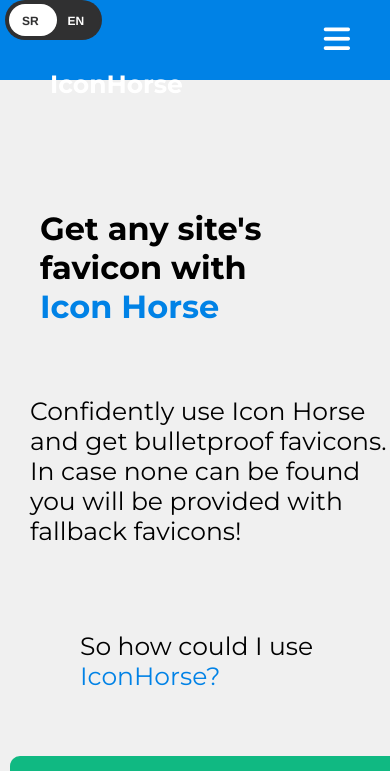
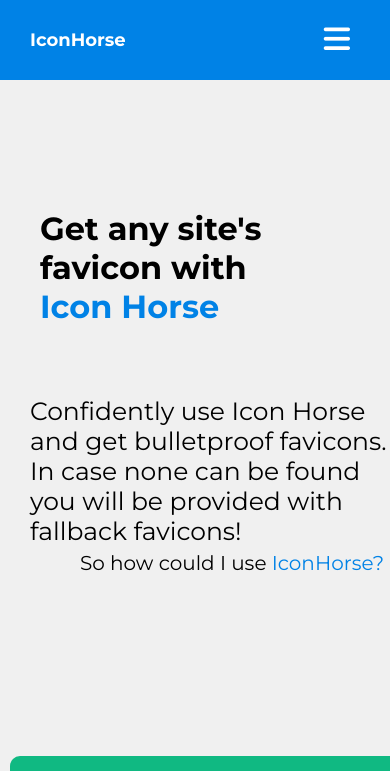
Before and after one commit to MedzidJasarovic/IconHorse, a plain HTML site: page pages/index.html in a window 390 px wide. Shown: the top 771 px of the page. Drawn offline with Linux system fonts and the light colour scheme.

Commit message:
moved the language button to dissapear with the other elements of nav when shrunken

```diff
--- a/css/about.css
+++ b/css/about.css
@@ -19,6 +19,12 @@
   padding: 20px;
   font-size: 20px;
   color: #303031;
+}
+
+@media (max-width: 1171px) {
+  .informacije p {
+    font-size: 14px;
+  }
 }
 .informacije p a {
   font-weight: bold;
--- a/css/header.css
+++ b/css/header.css
@@ -25,13 +25,14 @@ label.logo {
   color: white;
   font-size: 35px;
   line-height: 80px;
-  padding: 0 100px;
+  padding: 0 80px;
   font-weight: bold;
   /* background-color: #0082e6; */
 }
 nav ul {
   float: right;
   margin-right: 20px;
+  width: auto;
   /* background-color: #0082e6; */
 }
 nav ul li {
@@ -64,17 +65,17 @@ a:hover {
 #check {
   display: none;
 }
-@media (max-width: 952px) {
+@media (max-width: 858px) {
   label.logo {
-    font-size: 30px;
-    padding-left: 50px;
-    font-size: 25px;
+    /* font-size: 30px; */
+    padding-left: 30px;
+    font-size: 18px;
   }
   nav ul li a {
     font-size: 16px;
   }
 }
-@media (max-width: 858px) {
+@media (max-width: 1100px) {
   .checkbtn {
     display: block;
   }
@@ -90,7 +91,7 @@ a:hover {
   }
   nav ul li {
     display: block;
-    margin: 50px 0;
+    margin: 40px 0;
     line-height: 30px;
   }
   nav ul li a {
--- a/css/home.css
+++ b/css/home.css
@@ -9,7 +9,7 @@ h1 {
 }
 #intro {
   display: flex;
-  flex-wrap: wrap; /* Allow wrapping */
+  /* flex-wrap: wrap;  */
   font-size: 25px;
   height: 45vh;
 }
@@ -26,20 +26,20 @@ h1 {
   margin-top: 30px;
 }
 
-@media (max-width: 600px) {
+@media (max-width: 1000px) {
+  /*bilo 600*/
   /* Adjust breakpoint as needed */
   .paragraph-wrapper {
     flex-direction: column; /* Change to vertical stacking */
   }
 }
 
-#question {
-  padding-top: 55px;
+.question {
   font-size: 30px;
 }
 @media (max-width: 952px) {
-  #question {
-    font-size: 25px;
+  .question {
+    font-size: 20px;
     padding-left: 50px;
   }
 }
@@ -52,7 +52,7 @@ h1 {
 .cards {
   display: flex;
   flex-direction: column;
-  height: 80vh;
+  height: 70vh;
 }
 
 /* .card {
@@ -91,9 +91,10 @@ h1 {
   height: auto;
   border-radius: 10px;
 }
-@media (max-width: 600px) {
+@media (max-width: 800px) {
+  /*bilo 600*/
   .card {
-    flex: 0 0 calc(100% - 20px); /* Make cards full width on smaller screens */
+    flex: 0 0 calc(100% - 100px); /* Make cards full width on smaller screens */
   }
 }
 
--- a/pages/index.html
+++ b/pages/index.html
@@ -20,16 +20,6 @@
 
   <body>
     <nav>
-      <div class="switch">
-        <input
-          id="language-toggle"
-          class="check-toggle check-toggle-round-flat"
-          type="checkbox"
-        />
-        <label for="language-toggle"></label>
-        <span style="margin-bottom: 20px" class="on">SR</span>
-        <span class="off">EN</span>
-      </div>
       <input type="checkbox" id="check" />
       <label for="check" class="checkbtn">
         <i class="fas fa-bars"></i>
@@ -41,6 +31,18 @@
         <li><a href="../pages/about.html">About us</a></li>
         <li><a href="#">Contact us</a></li>
         <li><a href="#">Login</a></li>
+        <li>
+          <div class="switch">
+            <input
+              id="language-toggle"
+              class="check-toggle check-toggle-round-flat"
+              type="checkbox"
+            />
+            <label for="language-toggle"></label>
+            <span style="margin-bottom: 20px" class="on">SR</span>
+            <span class="off">EN</span>
+          </div>
+        </li>
       </ul>
     </nav>
     <div class="homepage">
@@ -62,10 +64,11 @@
           <p>
             Confidently use Icon Horse and get bulletproof favicons. <br />
             In case none can be found you will be provided with fallback
-            favicons!
-          </p>
-          <p id="question">
-            So how could I use <span class="ichorsetext">IconHorse?</span>
+            favicons! <br />
+            <span class="question"
+              >So how could I use
+              <span class="ichorsetext">IconHorse?</span></span
+            >
           </p>
         </div>
       </div>
```
Also changed, not shown: pages/about.html (+12 -10 lines), pages/icons.html (+12 -10 lines).
